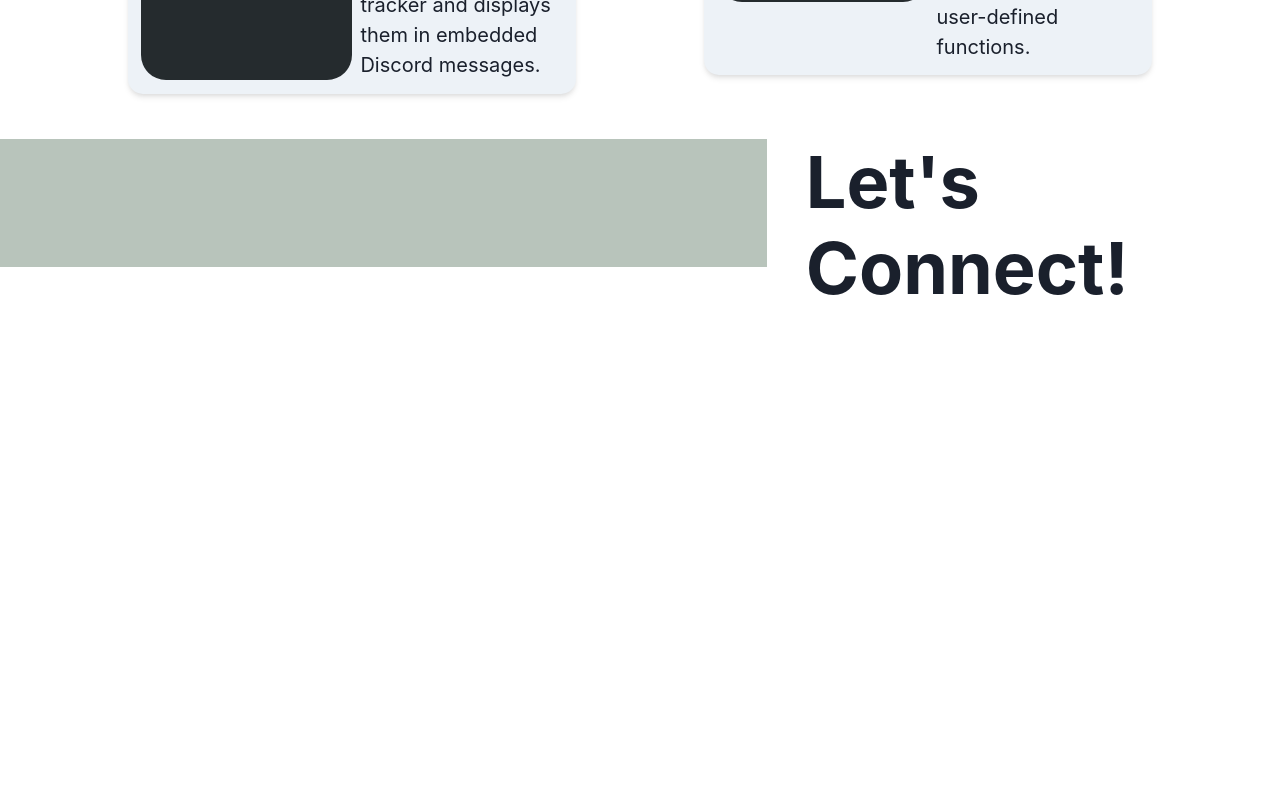
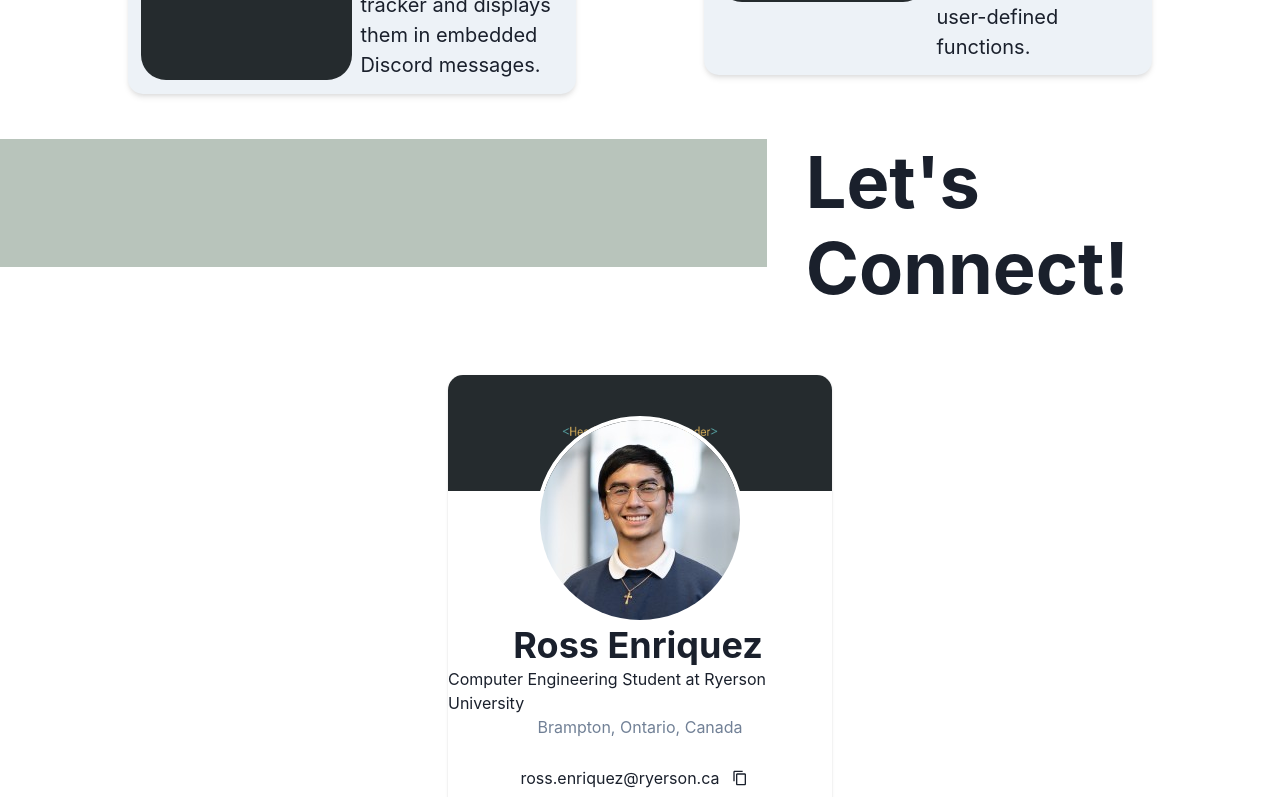
Before and after one commit to RossEnriquez/portfolio-website, a Next.js app: page / in a window 1280 px wide. Shown: the part 2981-3778 px from the top of the page. Before the commit the page ends 3292 px from the top, so only its background shows below. Built offline with nearby package versions, Linux system fonts and the light colour scheme.

Commit message:
added socials card, need copy hook

```diff
--- /dev/null
+++ b/components/socialsCard.tsx
@@ -0,0 +1,74 @@
+import {
+  Box,
+  Button,
+  Flex,
+  Text,
+  Heading,
+  Image,
+  LinkBox,
+  LinkOverlay,
+  Center,
+  Input,
+  IconButton,
+} from "@chakra-ui/react";
+import { SocialIcon } from "react-social-icons";
+import { MdOutlineContentCopy } from "react-icons/md";
+import dp from "/imgs/linkedin.jpg";
+import img from "/imgs/test-proj.png";
+
+const SocialsCard = ({ theme }) => {
+  const title = {
+    color: theme[3],
+    fontWeight: "bold",
+    fontSize: 25,
+  };
+  const body = {
+    fontSize: 20,
+  };
+  return (
+    <>
+      <Box w="30%" borderRadius="15px" boxShadow="base" overflow="hidden">
+        <Image src={img.src} w="100%" />
+        <Center w="100%" mt="-75px" overflowWrap="normal">
+          <Image
+            src={dp.src}
+            borderRadius="full"
+            border="4px"
+            borderColor="white"
+          />
+        </Center>
+        <Center>
+          <Heading alignSelf="center" mr="1%">
+            Ross Enriquez
+          </Heading>
+        </Center>
+        <Center>
+          <Text>Computer Engineering Student at Ryerson University</Text>
+        </Center>
+        <Center mb="5%">
+          <Text color="gray.500">Brampton, Ontario, Canada</Text>
+        </Center>
+        <Center mb="5%">
+          <Text>ross.enriquez@ryerson.ca</Text>
+          <IconButton
+            aria-label="Copy Email"
+            icon={<MdOutlineContentCopy />}
+            bg="none"
+            borderRadius="full"
+            _hover={{ bg: "none" }}
+            _active={{ bg: "gray.100" }}
+            _focus={{ outline: "none" }}
+            onClick={() => {}}
+          />
+        </Center>
+        <Center mb="10%" justifyContent="space-evenly">
+          <SocialIcon url="https://github.com/RossEnriquez" />
+          <SocialIcon url="https://www.linkedin.com/in/ross-enriquez/" />
+          <SocialIcon url="https://www.instagram.com/en.riquez/?hl=en" />
+        </Center>
+      </Box>
+    </>
+  );
+};
+
+export default SocialsCard;
--- a/package.json
+++ b/package.json
@@ -13,7 +13,9 @@
     "framer-motion": "^4",
     "next": "latest",
     "react": "^17.0.2",
-    "react-dom": "^17.0.2"
+    "react-dom": "^17.0.2",
+    "react-icons": "^4.3.1",
+    "react-social-icons": "^5.10.0"
   },
   "devDependencies": {
     "@types/node": "^12.12.21",
--- a/pages/about.tsx
+++ b/pages/about.tsx
@@ -1,5 +1,5 @@
 import { Box, Button, Flex, Text, Heading, Image } from "@chakra-ui/react";
-import headshot from "/imgs/REC 2021 Headshot.jpg";
+import headshot from "/imgs/aboutme.jpg";
 
 const AboutPage = ({ theme }) => {
   const txt_heading = {
--- a/pages/connect.tsx
+++ b/pages/connect.tsx
@@ -7,7 +7,7 @@ import {
   Image,
   Center,
 } from "@chakra-ui/react";
-import headshot from "/imgs/ross.jpg";
+import SocialsCard from "../components/socialsCard";
 
 const ConnectPage = ({ theme }) => {
   const txt_heading = {
@@ -29,7 +29,9 @@ const ConnectPage = ({ theme }) => {
           Let's Connect!
         </Heading>
       </Flex>
-      <Center></Center>
+      <Center m="5% 0">
+        <SocialsCard theme={theme} />
+      </Center>
     </>
   );
 };
```
Also changed, not shown: imgs/aboutme.jpg (added), 1 other file (tests, documents, lock files or other folders).
